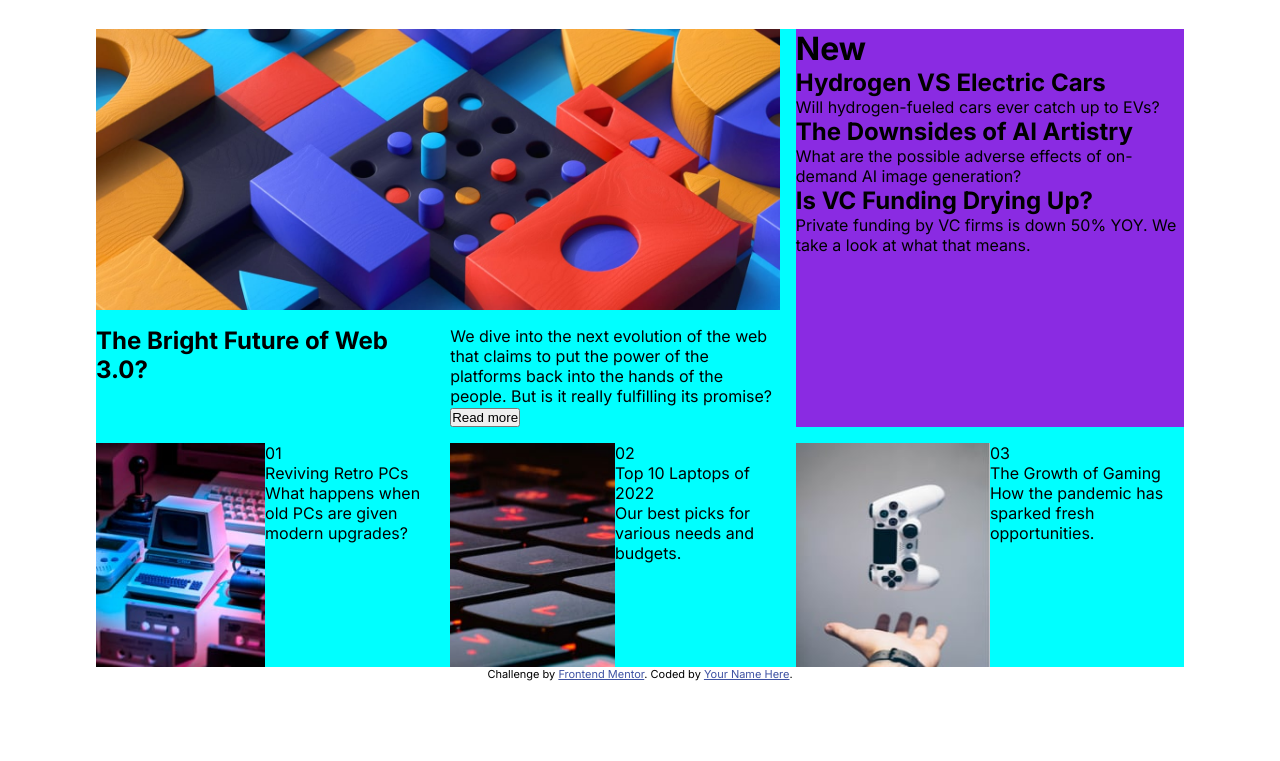
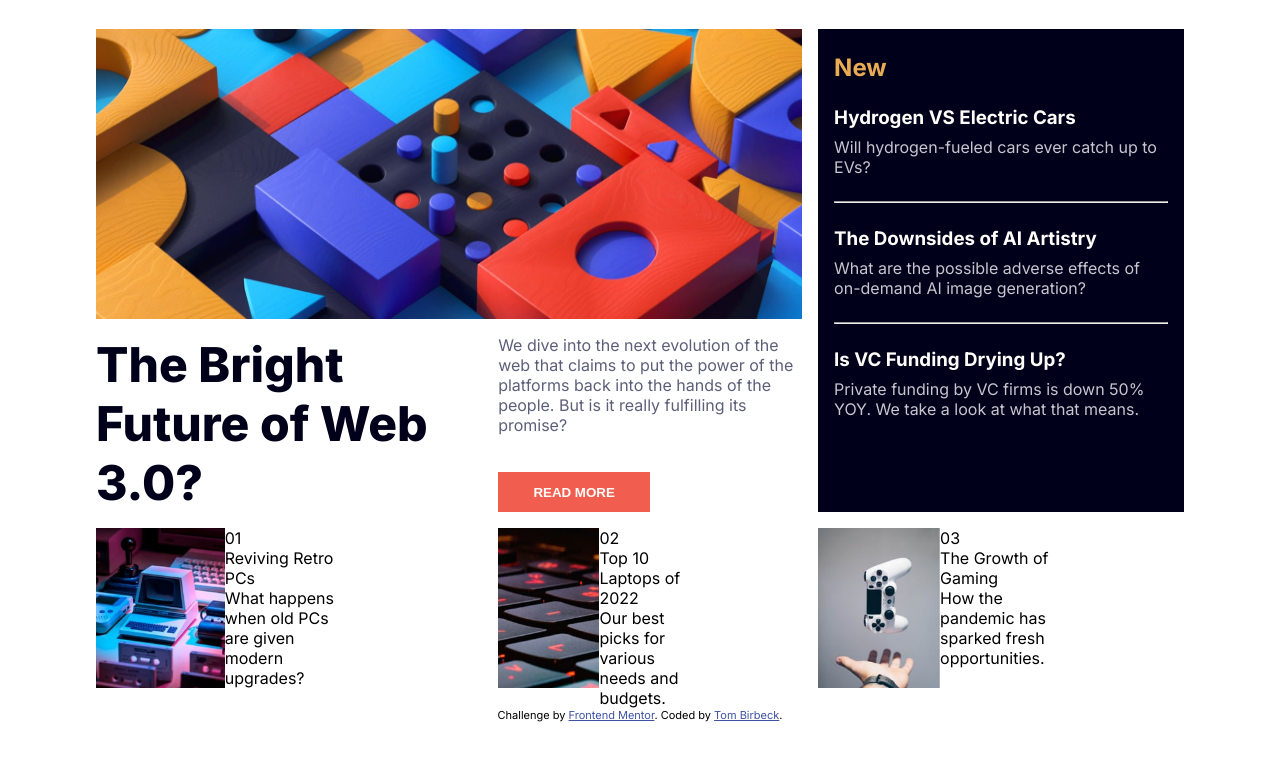
Before and after one commit to TomBirbeck/frontend-mentor-news-homepage, a plain HTML site: page index.html in a window 1280 px wide. Shown: the part 99-860 px from the top of the page. Before the commit the page ends 836 px from the top, so only its background shows below. Drawn offline with Linux system fonts and the light colour scheme.

Commit message:
main story layout complete

```diff
--- a/index.html
+++ b/index.html
@@ -38,19 +38,21 @@
     <div class="main-page">
         <img src="./assets/images/image-web-3-desktop.jpg" alt="" class="main-image"/>
       <div class="new-stories">
-        <h1>New</h1>
-        <h2>Hydrogen VS Electric Cars</h2>
-        <p>Will hydrogen-fueled cars ever catch up to EVs?</p>
-        <h2>The Downsides of AI Artistry</h2>
-        <p>What are the possible adverse effects of on-demand AI image generation?</p>
-        <h2>Is VC Funding Drying Up?</h2>
-        <p>Private funding by VC firms is down 50% YOY. We take a look at what that means.</p>
+        <h2 class="new-stories-header">New</h2>
+        <h3 class="new-story-title">Hydrogen VS Electric Cars</h3>
+        <p class="new-story-text">Will hydrogen-fueled cars ever catch up to EVs?</p>
+        <hr>
+        <h3 class="new-story-title">The Downsides of AI Artistry</h3>
+        <p class="new-story-text">What are the possible adverse effects of on-demand AI image generation?</p>
+        <hr>
+        <h3 class="new-story-title">Is VC Funding Drying Up?</h3>
+        <p class="new-story-text">Private funding by VC firms is down 50% YOY. We take a look at what that means.</p>
       </div>
-      <h2 class="sub-heading">The Bright Future of Web 3.0?</h2>
+      <h1 class="sub-heading">The Bright Future of Web 3.0?</h1>
       <div class="sub-story">
-        <p>We dive into the next evolution of the web that claims to put the power of the platforms back into the hands of the people.
+        <p class="sub-story-text">We dive into the next evolution of the web that claims to put the power of the platforms back into the hands of the people.
           But is it really fulfilling its promise?</p>
-        <button>Read more</button>
+        <button class="sub-story-button">READ MORE</button>
       </div>
         <div class="bottom-story-one">
           <img class="bottom-story-image" src="./assets/images/image-retro-pcs.jpg" alt=""/>
@@ -81,7 +83,7 @@
   <footer>
     <div class="attribution">
       Challenge by <a href="https://www.frontendmentor.io?ref=challenge" target="_blank">Frontend Mentor</a>.
-      Coded by <a href="#">Your Name Here</a>.
+      Coded by <a href="#" target="_blank">Tom Birbeck</a>.
     </div>
   </footer>
 </body>
--- a/styles.css
+++ b/styles.css
@@ -43,7 +43,6 @@ body {
 
 .main-page {
     display: grid;
-    background-color: aqua;
     grid-template-areas:
             "a a b"
             "c d b"
@@ -61,38 +60,85 @@ body {
 
 .new-stories {
     grid-area: b;
-    background-color: blueviolet;
+    background-color: var(--very-dark-blue);
+    padding: 1.5rem 1rem;
+}
+
+.new-stories-header {
+    color: var(--soft-orange);
+}
+
+.new-story-title {
+    color: var(--off-white);
+    cursor: pointer;
+    padding: 1.5rem 0 0.5rem 0;
+}
+
+.new-story-title:hover {
+    color: var(--soft-orange);
+}
+
+.new-story-text{
+    color: var(--grayish-blue);
+    padding-bottom: 1.5rem;
+    font-weight: 400;
+    font-size: 1rem;
 }
 
 .sub-heading {
     grid-area: c;
+    font-size: 3rem;
+    font-weight: 800;
+    color: var(--very-dark-blue);
 }
 
 .sub-story {
     grid-area: d;
+    display: grid;
+    row-gap: 1.5rem;
+}
+
+.sub-story-text {
+    color: var(--dark-grayish-blue);
+    font-size: 1rem;
+    font-weight: 400;
+}
+
+.sub-story-button {
+width: 50%;
+background-color: var(--soft-red);
+color: var(--off-white);
+font-weight: 700;
+border: none;
+height: 2.5rem;
+align-self: self-end;
+}
+
+.sub-story-button:hover {
+    background-color: var(--very-dark-blue);
 }
 
 .bottom-story-one {
     grid-area: e;
     display: grid;
-    grid-template-columns: 1fr 1fr;
+    grid-template-columns: 1fr 1fr 1fr;
 }
 
 .bottom-story-two {
     grid-area: f;
     display: grid;
-    grid-template-columns: 1fr 1fr;
+    grid-template-columns: 1fr 1fr 1fr;
 }
 
 .bottom-story-three {
     grid-area: g;
     display: grid;
-    grid-template-columns: 1fr 1fr;
+    grid-template-columns: 1fr 1fr 1fr;
 }
 
 .bottom-story-image {
     width: 100%;
-    height: 14rem;
+    height: 10rem;
 }
 
 /* .bottom-story-text-container {
```
